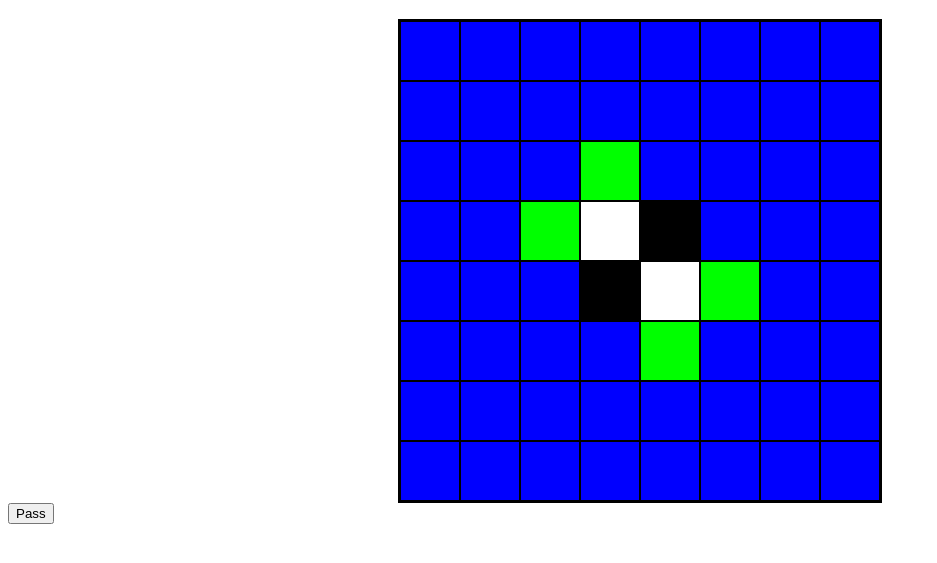
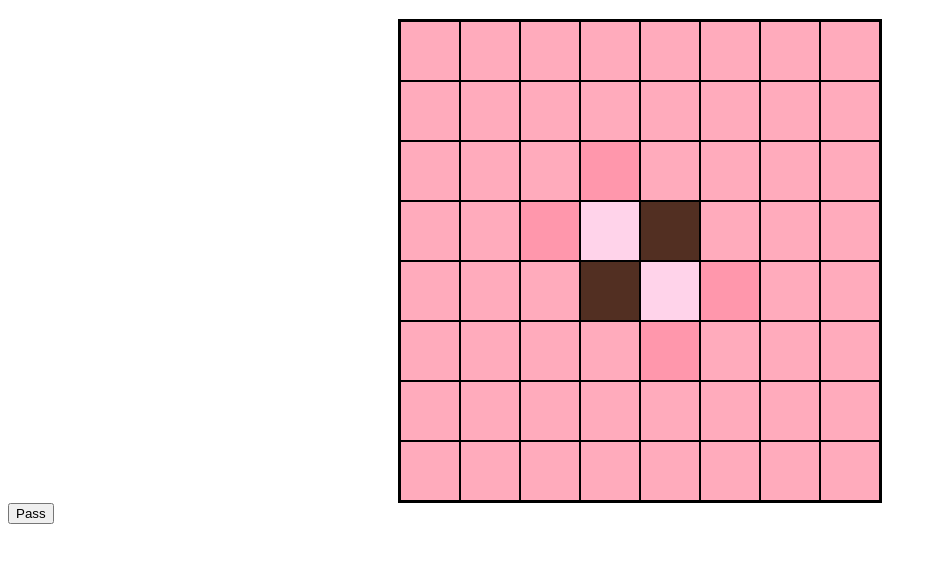
Before and after one commit to tom-kawaiina/othello.test, a plain HTML site: page index.html in a window 1280 px wide. Shown: the part 61-624 px from the top of the page, without its empty margins (0-937 px from the left). Drawn offline with Linux system fonts and the light colour scheme.

Commit message:
Update style.css

```diff
--- a/style.css
+++ b/style.css
@@ -16,16 +16,16 @@
 }
 
 .white {
-    background-color: #fff;
+    background-color: #ffd3ea;
 }
 
 .black {
-    background-color: #000;
+    background-color: #522f22;
 }
 
 .valid-move {
-    background-color: #0f0;
+    background-color: #ff97ac;
     }
     .invalid-move {
-    background-color: #00f;
+    background-color: #ffabbc;
     }
```
